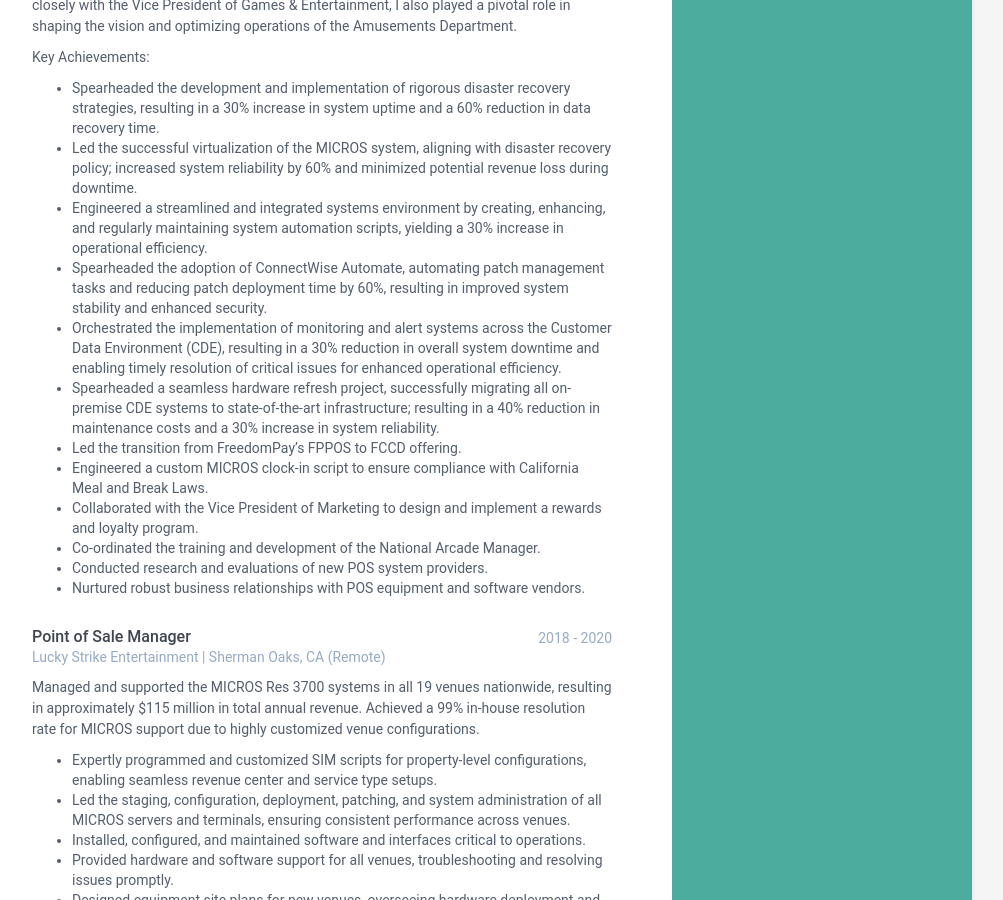
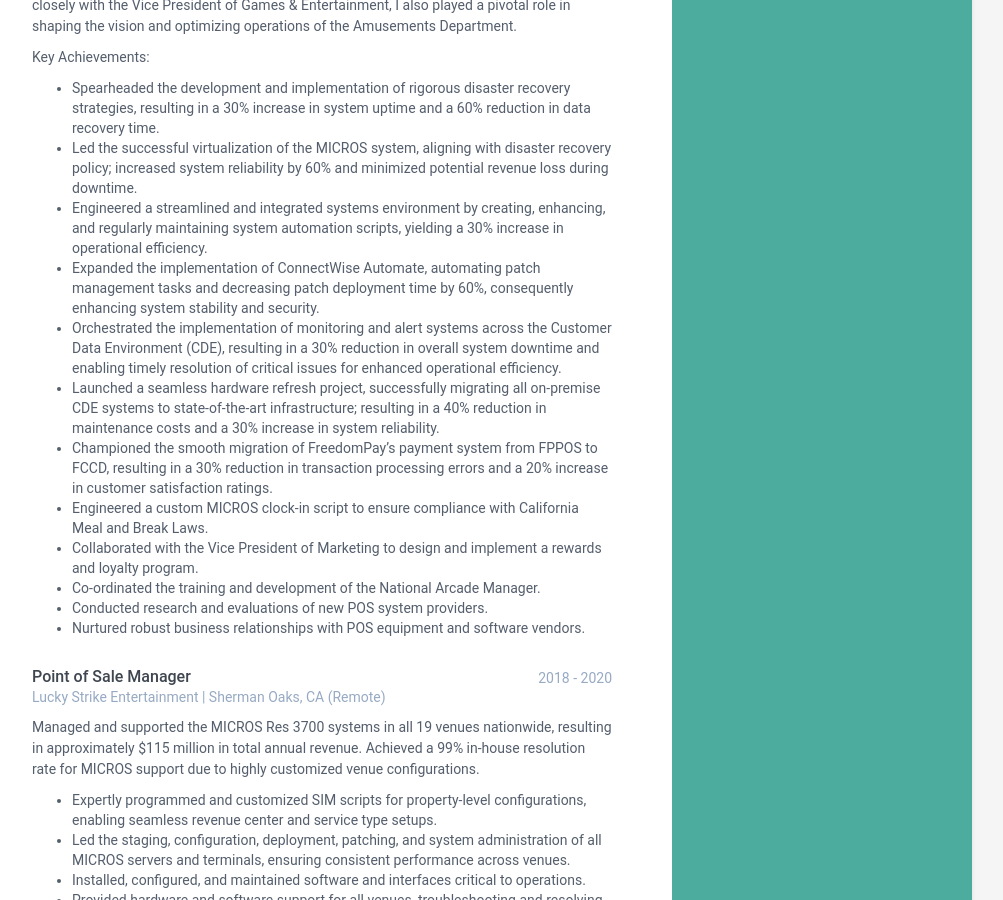
Before and after one commit to cdigitaldetroit/resume, a Jekyll site: the page built from index.html, in a window 1280 px wide and 900 px high, scrolled down 577 px. Shown: the whole window, without its empty margins (168-1171 px from the left). Built offline with Jekyll 4.4.1, drawn with Linux system fonts in a browser that asks for light colours.

Commit message:
impact edits

```diff
--- a/_data/data.yml
+++ b/_data/data.yml
@@ -56,10 +56,10 @@
             - Spearheaded the development and implementation of rigorous disaster recovery strategies, resulting in a 30% increase in system uptime and a 60% reduction in data recovery time.
             - Led the successful virtualization of the MICROS system, aligning with disaster recovery policy; increased system reliability by 60% and minimized potential revenue loss during downtime.
             - Engineered a streamlined and integrated systems environment by creating, enhancing, and regularly maintaining system automation scripts, yielding a 30% increase in operational efficiency.
-            - Spearheaded the adoption of ConnectWise Automate, automating patch management tasks and reducing patch deployment time by 60%, resulting in improved system stability and enhanced security.
+            - Expanded the implementation of ConnectWise Automate, automating patch management tasks and decreasing patch deployment time by 60%, consequently enhancing system stability and security.
             - Orchestrated the implementation of monitoring and alert systems across the Customer Data Environment (CDE), resulting in a 30% reduction in overall system downtime and enabling timely resolution of critical issues for enhanced operational efficiency.
-            - Spearheaded a seamless hardware refresh project, successfully migrating all on-premise CDE systems to state-of-the-art infrastructure; resulting in a 40% reduction in maintenance costs and a 30% increase in system reliability.
-            - Led the transition from FreedomPay's FPPOS to FCCD offering.
+            - Launched a seamless hardware refresh project, successfully migrating all on-premise CDE systems to state-of-the-art infrastructure; resulting in a 40% reduction in maintenance costs and a 30% increase in system reliability.
+            - Championed the smooth migration of FreedomPay's payment system from FPPOS to FCCD, resulting in a 30% reduction in transaction processing errors and a 20% increase in customer satisfaction ratings.
             - Engineered a custom MICROS clock-in script to ensure compliance with California Meal and Break Laws.
             - Collaborated with the Vice President of Marketing to design and implement a rewards and loyalty program.
             - Co-ordinated the training and development of the National Arcade Manager.
```
